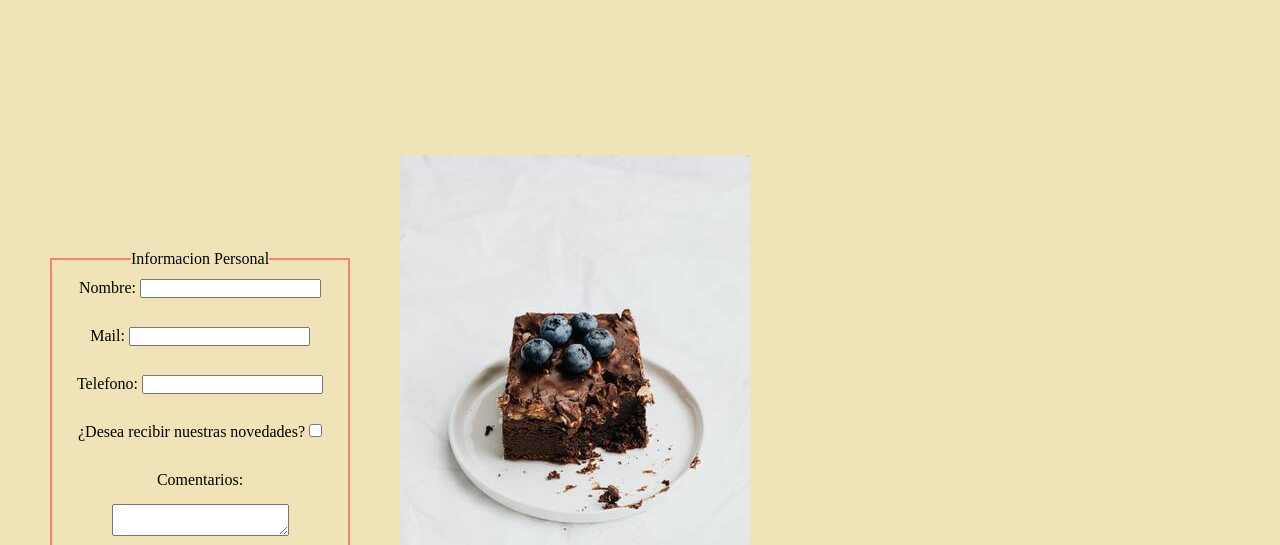
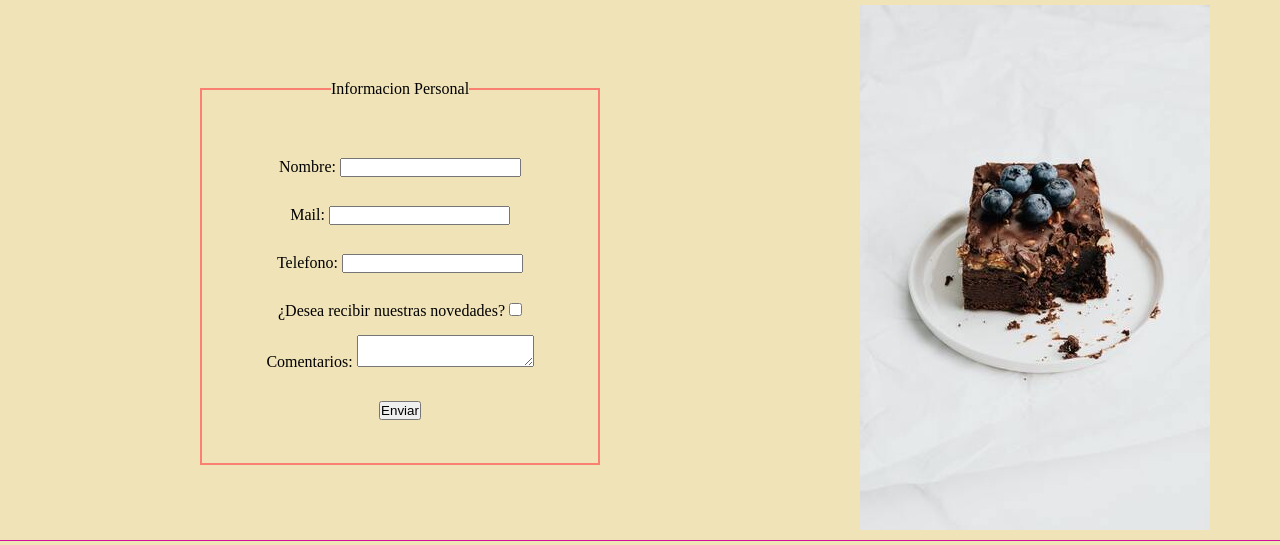
Before and after one commit to micaelagerardi/PF-Gerardi, a website: page pages/contacto.html in a window 1280 px wide. Shown: the part 121-666 px from the top of the page. Drawn offline with Linux system fonts and the light colour scheme.

Commit message:
foto contacto

```diff
--- a/scss/header/_header.scss
+++ b/scss/header/_header.scss
@@ -12,6 +12,41 @@
     letter-spacing: 10px;
     animation: iluminar 2.4s infinite;
     margin-bottom: 20px;
+
+    .titulo {
+      color: #85f1f1;
+      text-align: center;
+      margin-left: 10px;
+      @keyframes iluminar {
+        0% {
+          color: #fff900;
+        }
+
+        20% {
+          color: #1b7fdb;
+          text-shadow: none;
+        }
+
+        40% {
+          color: #261784;
+          text-shadow: none;
+        }
+        60% {
+          color: #484848;
+          text-shadow: none;
+        }
+
+        80% {
+          color: #540df3;
+          text-shadow: none;
+        }
+
+        100% {
+          color: #841ade;
+          text-shadow: 10% 0 0 7px #fff900, 0 0 50px #ff6c00;
+        }
+      }
+    }
   }
 
   .header_barranavegacion {
--- a/scss/mq/_mq.scss
+++ b/scss/mq/_mq.scss
@@ -244,8 +244,33 @@
 
   /*CONTACTO */
 
-  .foto_contacto {
-    display: block;
-    width: 20%;
+  .row_contacto {
+    display: flex;
+
+    .__cuadrocontacto {
+      display: flex;
+      flex-direction: row;
+      margin-top: 70px;
+      margin-left: 200px;
+      border: 2px solid salmon;
+      text-align: center;
+      line-height: 3rem;
+      padding: 1rem;
+      margin-bottom: 30px;
+      margin-right: 10px;
+      align-items: center;
+      justify-content: center;
+      display: flex;
+      height: 400px;
+      width: 400px;
+    }
+
+    .fotocontacto1 {
+      display: block;
+      margin-top: 10px;
+      margin-left: 250px;
+      margin-bottom: 10px;
+      margin-right: 20px;
+    }
   }
 }
```
Also changed, not shown: css/estilo.css, 1 other file.
